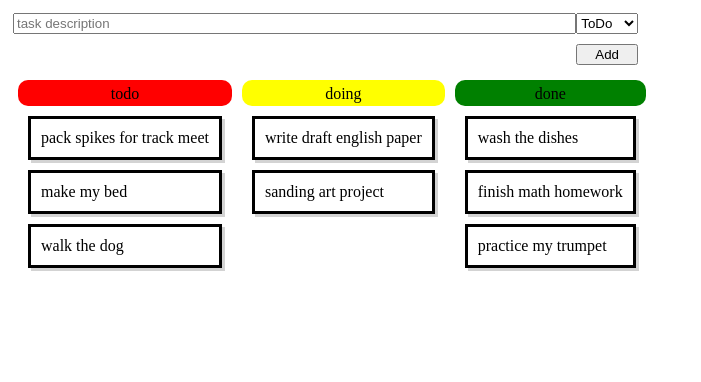
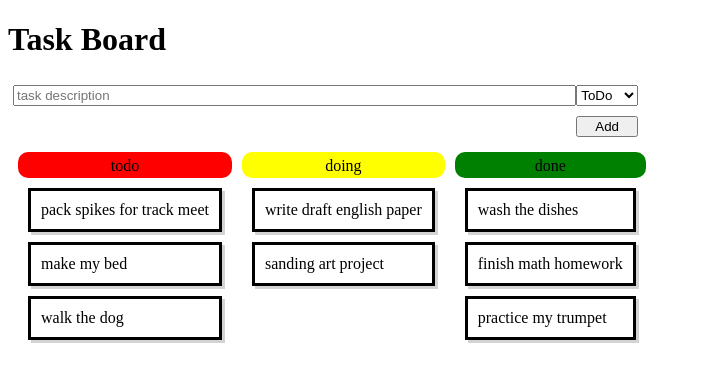
Before and after one commit to knightmoves-schools/capstone-082-task-application-heading-trq-frags, a website: page index.html in a window 1280 px wide. Shown: the whole page, without its empty margins (0-701 px from the left). Drawn offline with Linux system fonts and the light colour scheme.

Commit message:
Add page heading to task board

```diff
--- a/index.html
+++ b/index.html
@@ -10,6 +10,7 @@
 </head>
 
 <body>
+    <h1 id="page-heading">Task Board</h1>
     <form id="task-form">
         <div class="task-form-row">
             <input id="task-description" class="left-side" type="text" placeholder="task description" required>
```
